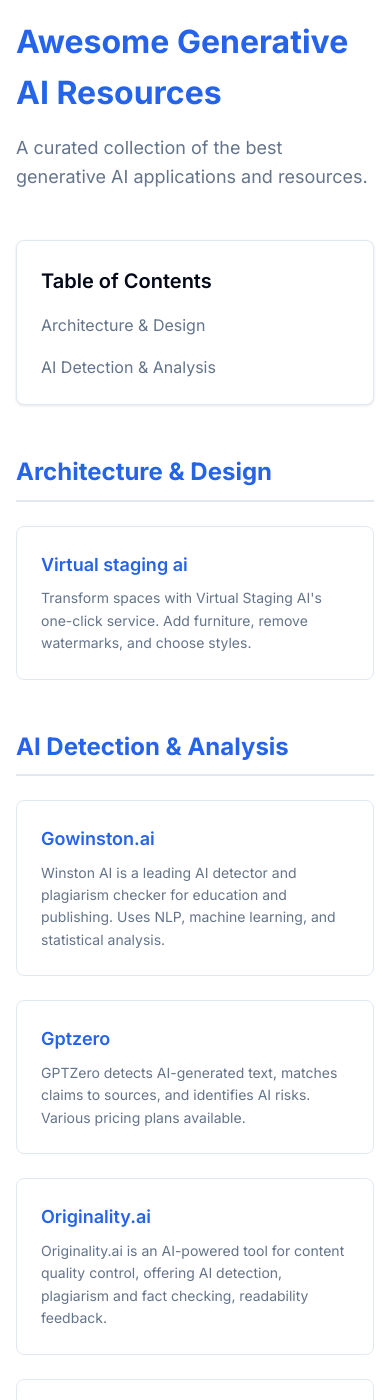
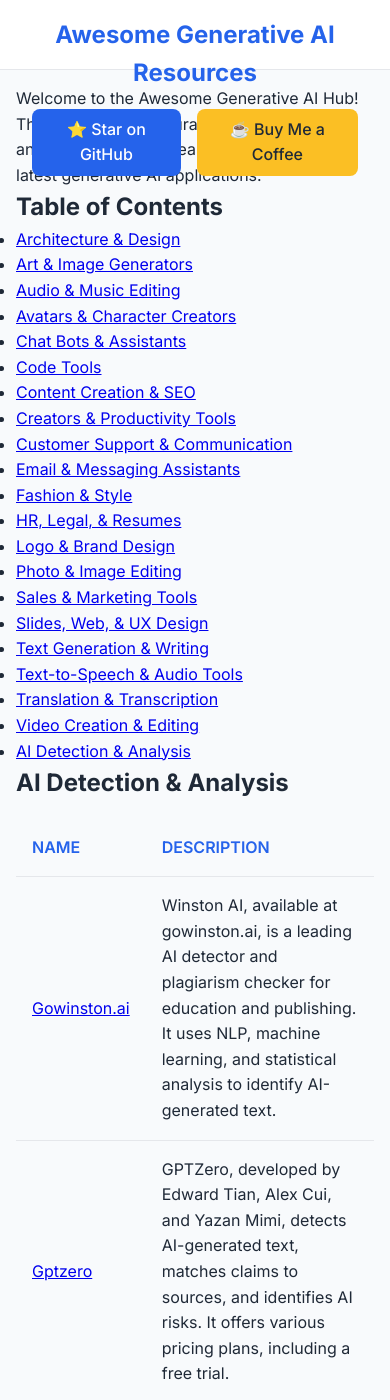
Before and after one commit to zacfrulloni/Awesome-Generative-AI-Resources, a Jekyll site: the page built from index.md, in a window 390 px wide and 1400 px high. Built offline with Jekyll 4.4.1, drawn with Linux system fonts in a browser that asks for light colours; comment, search, counter and statistics services are not loaded; some of the changed text lies outside the part shown.

Commit message:
Update default.html

```diff
--- a/_layouts/default.html
+++ b/_layouts/default.html
@@ -3,238 +3,281 @@
 <head>
     <meta charset="UTF-8">
     <meta name="viewport" content="width=device-width, initial-scale=1.0">
-    <title>Awesome Generative AI Resources</title>
+    <meta name="google-adsense-account" content="ca-pub-3989253659623995">
+    <meta name="google-adsense-account" content="ca-pub-5522728655484059">
+    <title>{{ page.title }} | {{ site.title }}</title>
+    <meta name="description" content="{{ site.description }}">
+    {% seo %}
+
+    <!-- Google Font -->
     <link href="https://fonts.googleapis.com/css2?family=Inter:wght@400;500;600;700&display=swap" rel="stylesheet">
+     <script async src="https://www.googletagmanager.com/gtag/js?id=AW-11058169010"></script>
+    <script>
+      window.dataLayer = window.dataLayer || [];
+      function gtag(){dataLayer.push(arguments);}
+      gtag('js', new Date());
+      gtag('config', 'AW-11058169010');
+    </script>
     <style>
         :root {
-            --primary: hsl(221.2 83.2% 53.3%);
-            --primary-foreground: hsl(210 40% 98%);
-            --background: hsl(0 0% 100%);
-            --foreground: hsl(222.2 84% 4.9%);
-            --muted: hsl(210 40% 96.1%);
-            --muted-foreground: hsl(215.4 16.3% 46.9%);
-            --border: hsl(214.3 31.8% 91.4%);
-            --radius: 0.5rem;
+            --primary-color: #2563eb;
+            --secondary-color: #1e40af;
+            --background-color: #f8fafc;
+            --text-color: #1f2937;
+            --border-color: #e5e7eb;
+            --card-background: #ffffff;
+            --header-height: 70px;
         }
+
         * {
             margin: 0;
             padding: 0;
             box-sizing: border-box;
         }
+
         body {
             font-family: 'Inter', sans-serif;
-            background-color: var(--background);
-            color: var(--foreground);
             line-height: 1.6;
+            color: var(--text-color);
+            background-color: var(--background-color);
         }
-        .container {
+
+        /* Header Styles */
+        header {
+            background-color: var(--card-background);
+            border-bottom: 1px solid var(--border-color);
+            padding: 1rem 0;
+            position: fixed;
+            width: 100%;
+            top: 0;
+            z-index: 1000;
+            height: var(--header-height);
+        }
+
+        .header-content {
             max-width: 1200px;
             margin: 0 auto;
-            padding: 2rem;
+            padding: 0 2rem;
+            display: flex;
+            justify-content: space-between;
+            align-items: center;
         }
-        header {
-            margin-bottom: 3rem;
+
+        .site-title {
+            font-size: 1.5rem;
+            font-weight: 700;
+            color: var(--primary-color);
+            text-decoration: none;
         }
-        h1 {
-            font-size: 2.5rem;
-            font-weight: 700;
-            color: var(--primary);
-            margin-bottom: 1rem;
-        }
-        .subtitle {
-            font-size: 1.125rem;
-            color: var(--muted-foreground);
-        }
-        .toc {
-            background-color: var(--background);
-            border: 1px solid var(--border);
-            border-radius: var(--radius);
-            padding: 1.5rem;
-            margin-bottom: 3rem;
-            box-shadow: 0 1px 3px rgba(0, 0, 0, 0.1);
-        }
-        .toc h2 {
-            font-size: 1.25rem;
-            font-weight: 600;
-            margin-bottom: 1rem;
-        }
-        .toc-grid {
-            display: grid;
-            grid-template-columns: repeat(auto-fill, minmax(250px, 1fr));
+
+        .header-buttons {
+            display: flex;
             gap: 1rem;
         }
-        .toc-link {
-            color: var(--muted-foreground);
+
+        .button {
+            padding: 0.5rem 1rem;
+            border-radius: 0.5rem;
             text-decoration: none;
-            transition: color 0.2s;
+            font-weight: 500;
+            transition: all 0.2s ease;
         }
-        .toc-link:hover {
-            color: var(--primary);
+
+        .github-button {
+            background-color: var(--primary-color);
+            color: white;
         }
-        .category {
-            margin-bottom: 3rem;
-            scroll-margin-top: 2rem;
+
+        .github-button:hover {
+            background-color: var(--secondary-color);
         }
-        .category-header {
-            font-size: 1.5rem;
-            font-weight: 700;
-            color: var(--primary);
-            padding-bottom: 0.5rem;
-            border-bottom: 2px solid var(--border);
-            margin-bottom: 1.5rem;
-        }
-        .resource-grid {
-            display: grid;
-            grid-template-columns: repeat(auto-fill, minmax(300px, 1fr));
-            gap: 1.5rem;
-        }
-        .resource-card {
-            background-color: var(--background);
-            border: 1px solid var(--border);
-            border-radius: var(--radius);
-            padding: 1.5rem;
-            transition: all 0.2s;
-        }
-        .resource-card:hover {
-            box-shadow: 0 4px 12px rgba(0, 0, 0, 0.1);
-            transform: translateY(-2px);
-        }
-        .resource-title {
-            font-size: 1.125rem;
-            font-weight: 600;
-            color: var(--primary);
-            text-decoration: none;
-            margin-bottom: 0.5rem;
-            display: block;
-        }
-        .resource-description {
-            color: var(--muted-foreground);
-            font-size: 0.875rem;
-        }
-        footer {
-            text-align: center;
-            margin-top: 4rem;
-            padding-top: 2rem;
-            border-top: 1px solid var(--border);
-        }
-        .footer-buttons {
-            display: flex;
-            justify-content: center;
-            gap: 1rem;
-            margin-bottom: 1.5rem;
-        }
-        .button {
-            display: inline-flex;
-            align-items: center;
-            padding: 0.5rem 1rem;
-            border-radius: var(--radius);
-            font-weight: 500;
-            text-decoration: none;
-            transition: all 0.2s;
-        }
-        .github-button {
-            background-color: var(--primary);
-            color: var(--primary-foreground);
-        }
-        .github-button:hover {
-            opacity: 0.9;
-        }
+
         .coffee-button {
             background-color: #fbbf24;
             color: #1f2937;
         }
+
         .coffee-button:hover {
             background-color: #f59e0b;
         }
+
+        /* Main Content Styles */
+        main {
+            max-width: 1200px;
+            margin: var(--header-height) auto 2rem;
+            padding: 2rem;
+        }
+
+        /* Table of Contents */
+        .toc {
+            background-color: var(--card-background);
+            border-radius: 1rem;
+            padding: 2rem;
+            margin-bottom: 2rem;
+            box-shadow: 0 1px 3px rgba(0, 0, 0, 0.1);
+        }
+
+        .toc h2 {
+            margin-bottom: 1rem;
+            color: var(--primary-color);
+        }
+
+        .toc ul {
+            list-style: none;
+            columns: 2;
+            gap: 2rem;
+        }
+
+        .toc li {
+            margin-bottom: 0.5rem;
+        }
+
+        .toc a {
+            color: var(--text-color);
+            text-decoration: none;
+            transition: color 0.2s ease;
+        }
+
+        .toc a:hover {
+            color: var(--primary-color);
+        }
+
+        /* Category Sections */
+        .category-section {
+            background-color: var(--card-background);
+            border-radius: 1rem;
+            padding: 2rem;
+            margin-bottom: 2rem;
+            box-shadow: 0 1px 3px rgba(0, 0, 0, 0.1);
+        }
+
+        .category-section h2 {
+            color: var(--primary-color);
+            margin-bottom: 1.5rem;
+            padding-bottom: 0.5rem;
+            border-bottom: 2px solid var(--border-color);
+        }
+
+        /* Table Styles */
+        table {
+            width: 100%;
+            border-collapse: separate;
+            border-spacing: 0;
+            margin: 1rem 0;
+        }
+
+        th, td {
+            padding: 1rem;
+            text-align: left;
+            border-bottom: 1px solid var(--border-color);
+        }
+
+        th {
+            background-color: var(--background-color);
+            font-weight: 600;
+            color: var(--primary-color);
+        }
+
+        tr:hover {
+            background-color: var(--background-color);
+        }
+
+        /* Footer Styles */
+        footer {
+            background-color: var(--card-background);
+            border-top: 1px solid var(--border-color);
+            padding: 2rem 0;
+            text-align: center;
+        }
+
+        footer p {
+            margin: 0.5rem 0;
+            color: #6b7280;
+        }
+
+        footer a {
+            color: var(--primary-color);
+            text-decoration: none;
+        }
+
+        /* Responsive Design */
         @media (max-width: 768px) {
-            .container {
+            .header-content {
+                flex-direction: column;
+                gap: 1rem;
+                text-align: center;
+            }
+
+            .toc ul {
+                columns: 1;
+            }
+
+            main {
                 padding: 1rem;
             }
-            h1 {
-                font-size: 2rem;
+
+            .category-section {
+                padding: 1rem;
             }
-            .resource-grid {
-                grid-template-columns: 1fr;
+
+            table {
+                display: block;
+                overflow-x: auto;
             }
         }
     </style>
 </head>
 <body>
-    <div class="container">
-        <header>
-            <h1>Awesome Generative AI Resources</h1>
-            <p class="subtitle">A curated collection of the best generative AI applications and resources.</p>
-        </header>
-        <nav class="toc">
-            <h2>Table of Contents</h2>
-            <div class="toc-grid">
-                <a href="#architecture-design" class="toc-link">Architecture & Design</a>
-                <a href="#ai-detection-analysis" class="toc-link">AI Detection & Analysis</a>
-            </div>
-        </nav>
-        <main>
-            <section id="architecture-design" class="category">
-                <h2 class="category-header">Architecture & Design</h2>
-                <div class="resource-grid">
-                    <div class="resource-card">
-                        <a href="https://www.virtualstagingai.app/" target="_blank" rel="noopener noreferrer" class="resource-title">
-                            Virtual staging ai
-                        </a>
-                        <p class="resource-description">
-                            Transform spaces with Virtual Staging AI's one-click service. Add furniture, remove watermarks, and choose styles.
-                        </p>
-                    </div>
-                </div>
-            </section>
-            <section id="ai-detection-analysis" class="category">
-                <h2 class="category-header">AI Detection & Analysis</h2>
-                <div class="resource-grid">
-                    <div class="resource-card">
-                        <a href="https://gowinston.ai/?via=zac" target="_blank" rel="noopener noreferrer" class="resource-title">
-                            Gowinston.ai
-                        </a>
-                        <p class="resource-description">
-                            Winston AI is a leading AI detector and plagiarism checker for education and publishing. Uses NLP, machine learning, and statistical analysis.
-                        </p>
-                    </div>
-                    <div class="resource-card">
-                        <a href="https://gptzero.me/?via=zac" target="_blank" rel="noopener noreferrer" class="resource-title">
-                            Gptzero
-                        </a>
-                        <p class="resource-description">
-                            GPTZero detects AI-generated text, matches claims to sources, and identifies AI risks. Various pricing plans available.
-                        </p>
-                    </div>
-                    <div class="resource-card">
-                        <a href="https://originality.ai/ai-checker?via=zac" target="_blank" rel="noopener noreferrer" class="resource-title">
-                            Originality.ai
-                        </a>
-                        <p class="resource-description">
-                            Originality.ai is an AI-powered tool for content quality control, offering AI detection, plagiarism and fact checking, readability feedback.
-                        </p>
-                    </div>
-                    <div class="resource-card">
-                        <a href="https://scite.ai/" target="_blank" rel="noopener noreferrer" class="resource-title">
-                            sciteai
-                        </a>
-                        <p class="resource-description">
-                            scite.ai is an AI-powered tool that helps researchers discover and evaluate scientific articles using Smart Citations.
-                        </p>
-                    </div>
-                </div>
-            </section>
-        </main>
-        <footer>
-            <div class="footer-buttons">
-                <a href="https://github.com/zacfrulloni/Awesome-Generative-AI-Resources" target="_blank" rel="noopener noreferrer" class="button github-button">
+    <header>
+        <div class="header-content">
+            <a href="{{ site.url }}" class="site-title">
+                Awesome Generative AI Resources
+            </a>
+            <div class="header-buttons">
+                <a href="https://github.com/zacfrulloni/Awesome-Generative-AI-Resources" target="_blank" class="button github-button">
                     ⭐ Star on GitHub
                 </a>
-                <a href="https://www.buymeacoffee.com/zazacattack" target="_blank" rel="noopener noreferrer" class="button coffee-button">
+                <a href="https://www.buymeacoffee.com/zazacattack" target="_blank" class="button coffee-button">
                     ☕ Buy Me a Coffee
                 </a>
             </div>
-            <p>Built with ❤️ using HTML and CSS</p>
-        </footer>
-    </div>
+        </div>
+    </header>
+
+    <main>
+        {{ content }}
+    </main>
+    <script async src="https://pagead2.googlesyndication.com/pagead/js/adsbygoogle.js?client=ca-pub-5522728655484059"
+     crossorigin="anonymous"></script>
+<!-- test -->
+<ins class="adsbygoogle"
+     style="display:block"
+     data-ad-client="ca-pub-5522728655484059"
+     data-ad-slot="7395634706"
+     data-ad-format="auto"
+     data-full-width-responsive="true"></ins>
+<script>
+     (adsbygoogle = window.adsbygoogle || []).push({});
+</script>
+    <footer>
+        <p>
+            &copy; {{ site.time | date: "%Y" }}
+            <a href="https://github.com/zacfrulloni/Awesome-Generative-AI-Resources" target="_blank">
+                Awesome-Generative-AI-Resources
+            </a>
+        </p>
+        <p>Built with ❤️ using GitHub Pages and Jekyll</p>
+    </footer>
+
+    <script>
+        // Fetch GitHub star count
+        fetch('https://api.github.com/repos/zacfrulloni/Awesome-Generative-AI-Resources')
+            .then(response => response.json())
+            .then(data => {
+                const starButton = document.querySelector('.github-button');
+                starButton.textContent = `⭐ Star on GitHub (${data.stargazers_count})`;
+            })
+            .catch(console.error);
+    </script>
 </body>
 </html>
```
